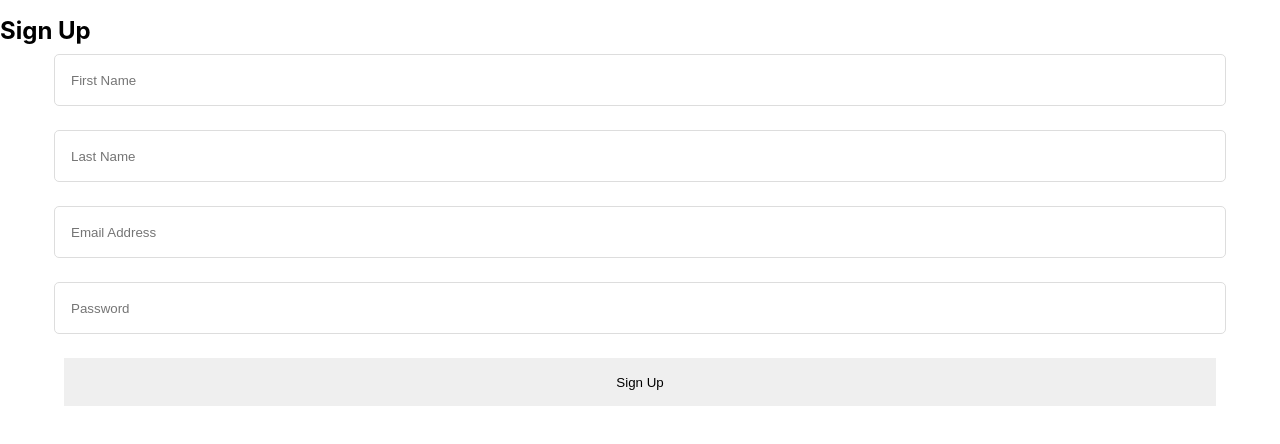
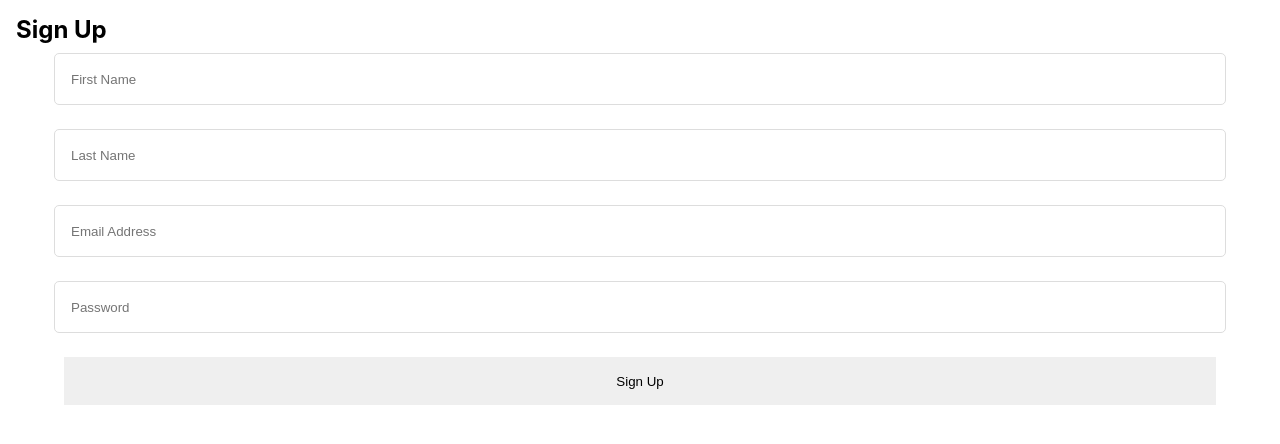
Before and after one commit to Lawrence172/chat-app, a React (Create React App) app: page / in a window 1280 px wide. Shown: the top 444 px of the page. Built offline with nearby package versions, Linux system fonts and the light colour scheme.

Commit message:
Update Signup.css

```diff
--- a/src/Component/Signup/Signup.css
+++ b/src/Component/Signup/Signup.css
@@ -1,11 +1,11 @@
 .signup {
-    /* margin-top: -1rem; */
+    margin-top: -1px;
     width: 100%;
     height: max-content;
 }
 
 .signup h1 {
-    /* margin-left: 1rem; */
+    margin-left: 1rem;
     margin-bottom: 9px;
     font-size: 1.5rem;
 }
```
